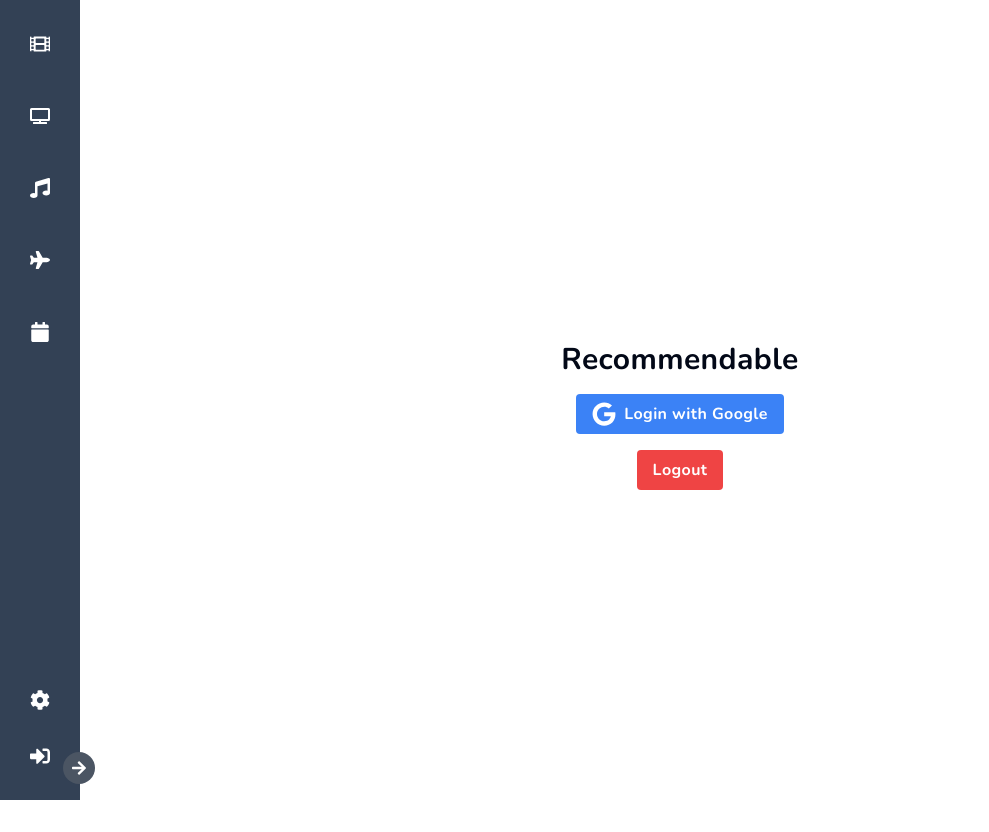
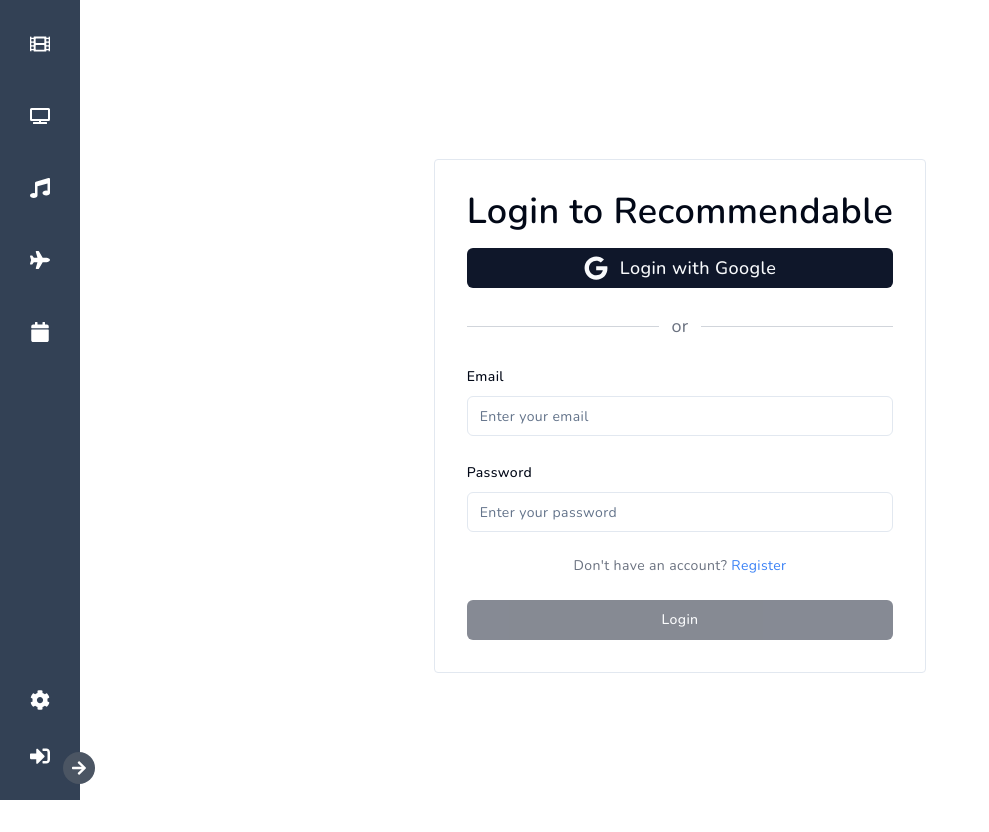
Before and after one commit to franciskershaw/recommendable, a React (Vite) app: page / in a window 1280 px wide. Shown: the whole page, without its empty margins (0-989 px from the left). Built offline with nearby package versions, Linux system fonts and the light colour scheme.

Commit message:
Get UI elements in place for authentication

```diff
--- a/src/pages/Auth/Auth.tsx
+++ b/src/pages/Auth/Auth.tsx
@@ -1,16 +1,32 @@
 import { FaGoogle } from "react-icons/fa";
+
+import { Button } from "@/components/ui/Button/Button";
+import Heading from "@/components/ui/Heading/Heading";
+
+import LocalForm from "./Components/LocalForm/LocalForm";
+import OrDivider from "./Components/OrDivider/OrDivider";
 
 const Auth = () => {
   return (
-    <div className="flex flex-col items-center justify-center h-screen">
-      <h1 className="text-3xl font-bold mb-4">Recommendable</h1>
-      <button className="bg-blue-500 hover:bg-blue-700 text-white font-bold py-2 px-4 rounded flex items-center gap-2">
-        <FaGoogle size={24} />
-        <span>Login with Google</span>
-      </button>
-      <button className="mt-4 bg-red-500 hover:bg-red-700 text-white font-bold py-2 px-4 rounded">
-        Logout
-      </button>
+    <div className="flex items-center justify-center h-screen rounded-md">
+      <div className="flex flex-col items-center justify-center border rounded-sm p-8">
+        <Heading type="h1" fontWeight="font-semibold" className="mb-4">
+          Login to Recommendable
+        </Heading>
+
+        {/* Google Login Button */}
+        <Button className="w-full gap-3">
+          <FaGoogle size={24} />
+          <span className="text-lg">Login with Google</span>
+        </Button>
+
+        <OrDivider />
+
+        {/* Form goes here */}
+        <div className="w-full space-y-4">
+          <LocalForm />
+        </div>
+      </div>
     </div>
   );
 };
--- a/src/pages/Auth/Components/LocalForm/LocalForm.tsx
+++ b/src/pages/Auth/Components/LocalForm/LocalForm.tsx
@@ -1,5 +1,8 @@
+import { useState } from "react";
+
 import { useForm } from "react-hook-form";
 
+import { Button } from "@/components/ui/Button/Button";
 import {
   Form,
   FormControl,
@@ -10,14 +13,19 @@
 import { Input } from "@/components/ui/Form/Input/Input";
 
 const LocalForm = () => {
+  const [isRegister, setIsRegister] = useState(false);
   const form = useForm({
     defaultValues: {
       email: "",
       password: "",
+      confirmPassword: "",
     },
   });
 
+  const toggleForm = () => setIsRegister(!isRegister);
+
   return (
+    <div className="space-y-6">
       <Form {...form}>
         <FormField
           name="email"
@@ -32,7 +40,6 @@
           )}
         />
 
-      {/* Password Field */}
         <FormField
           name="password"
           control={form.control}
@@ -49,7 +56,49 @@
             </FormItem>
           )}
         />
+
+        {isRegister && (
+          <FormField
+            name="confirmPassword"
+            control={form.control}
+            render={({ field }) => (
+              <FormItem>
+                <FormLabel>Confirm Password</FormLabel>
+                <FormControl>
+                  <Input
+                    type="password"
+                    placeholder="Confirm your password"
+                    {...field}
+                  />
+                </FormControl>
+              </FormItem>
+            )}
+          />
+        )}
       </Form>
+
+      <div className="text-sm text-gray-500 text-center">
+        {isRegister ? (
+          <>
+            Already have an account?{" "}
+            <span onClick={toggleForm} className="text-blue-500 cursor-pointer">
+              Login
+            </span>
+          </>
+        ) : (
+          <>
+            Don't have an account?{" "}
+            <span onClick={toggleForm} className="text-blue-500 cursor-pointer">
+              Register
+            </span>
+          </>
+        )}
+      </div>
+
+      <Button className="w-full" disabled>
+        {isRegister ? "Register" : "Login"}
+      </Button>
+    </div>
   );
 };
 
```
Lines whose indentation alone changed are shown as unchanged.
